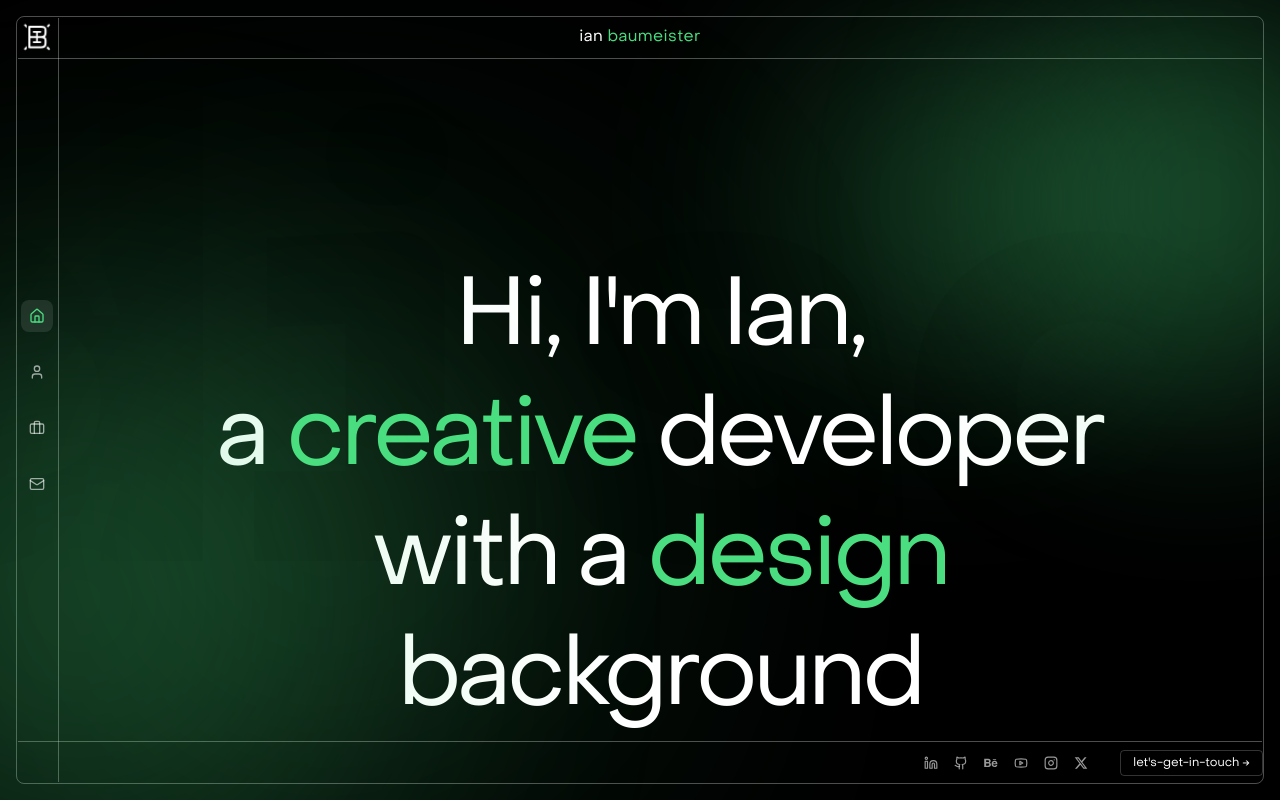
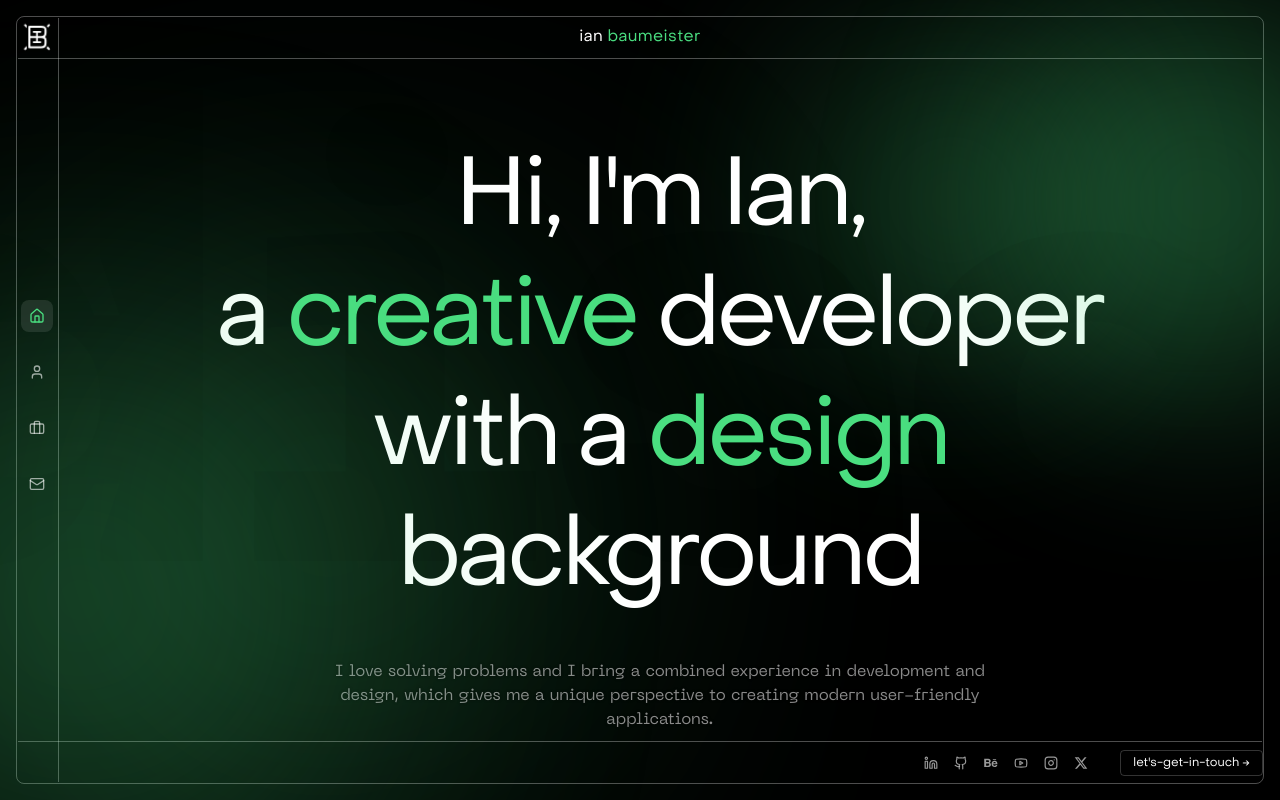
Before and after one commit to ibxibx/portfolio-react, a React (Create React App) app: page / in a window 1280 px wide. Built offline with nearby package versions, Linux system fonts and the light colour scheme; no server answers.

Commit message:
Adjusted the height of the content to optimal level

```diff
--- a/src/pages/Home.jsx
+++ b/src/pages/Home.jsx
@@ -308,7 +308,7 @@ const Home = () => {
     <motion.section
       ref={ref}
       id={id}
-      className="relative w-full py-32 scroll-mt-32"
+      className="relative w-full pt-2 pb-32 scroll-mt-32"
       initial={{ opacity: 0 }}
       whileInView={{ opacity: 1, threshold: 0.1 }}
       viewport={{ once: true }}
```
